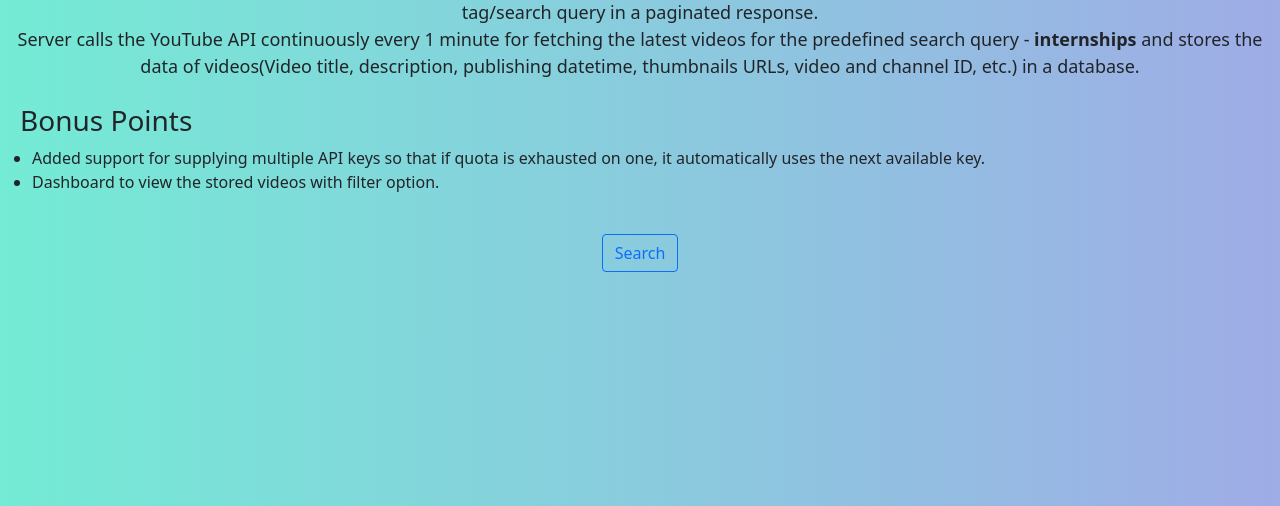
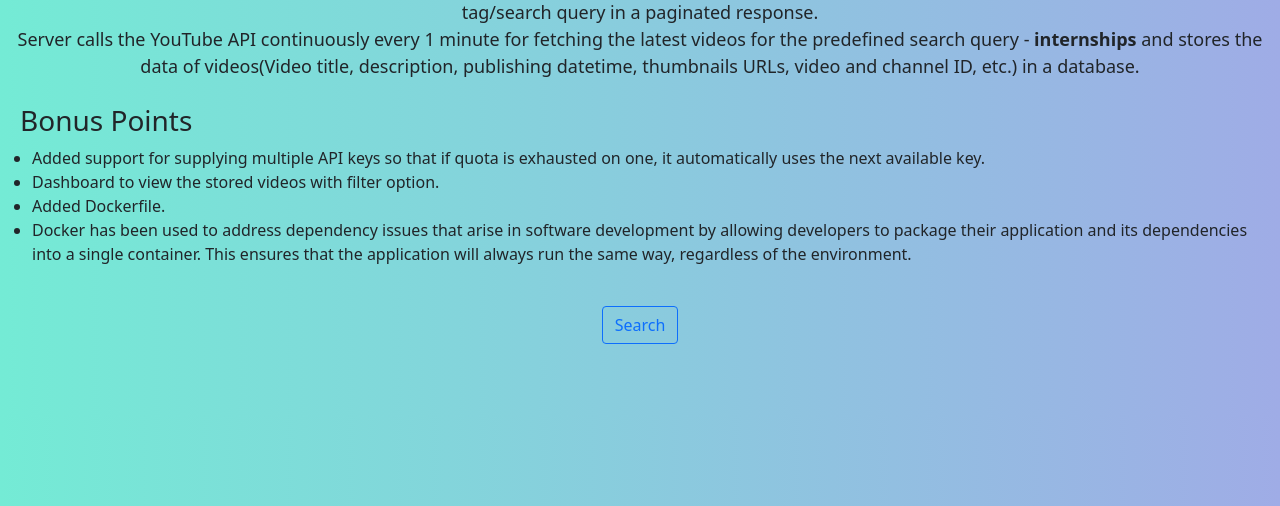
Before and after one commit to adityagoel28/fampay-intern-assessment, a Django app: page / in a window 1280 px wide. Shown: the part 181-687 px from the top of the page. Run offline with Django 3.2, Linux system fonts and the light colour scheme.

Commit message:
Update index.html

```diff
--- a/fampay/templates/index.html
+++ b/fampay/templates/index.html
@@ -31,6 +31,9 @@
       <ul>
         <li>Added support for supplying multiple API keys so that if quota is exhausted on one, it automatically uses the next available key.</li>
         <li>Dashboard to view the stored videos with filter option.</li>
+        <li>Added Dockerfile.</li>
+        <li>Docker has been used to address dependency issues that arise in software development by allowing developers to package their application and its dependencies into a single container. This ensures that the application will always run the same way, regardless of the environment.
+        </li>
       </ul>
     </div>
     <br>
```
